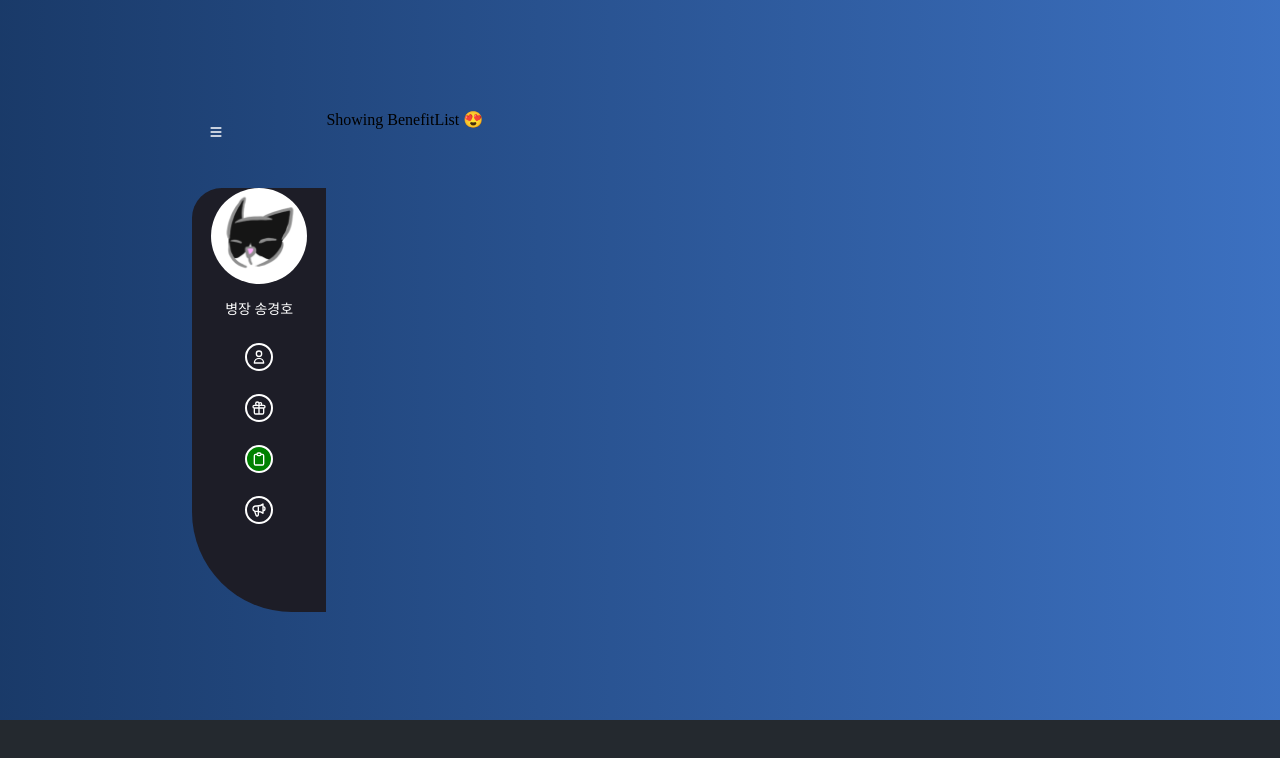
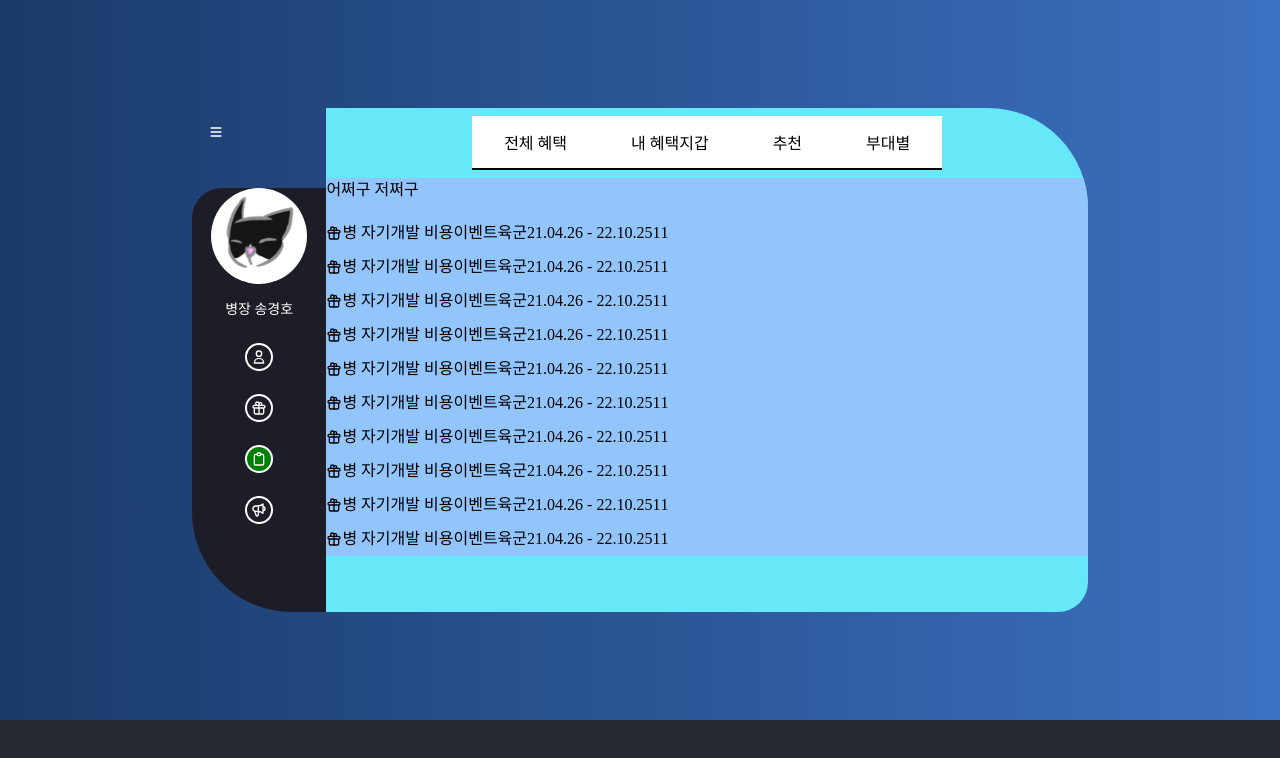
Before and after one commit to osamhack2022/WEB_Own-Nuri_Danuri, a React (Create React App) app in the folder web_fe/: page /dashboard/benefitlist in a window 1280 px wide. Shown: the top 758 px of the page. Built offline with nearby package versions, Linux system fonts and the light colour scheme; a web font is replaced by a local one.

Commit message:
before editor

```diff
--- a/web_fe/src/Pages/Dashboard/BenefitList/BenefitList.tsx
+++ b/web_fe/src/Pages/Dashboard/BenefitList/BenefitList.tsx
@@ -1,8 +1,55 @@
 import * as React from 'react'
+import './BenefitListStyle.css'
+import PostPreview from './PostPreview/PostPreview';
 
-const BenefitList : React.FC = () => {
+const BenefitList: React.FC = () => {
     return (
-        <h1>Showing BenefitList 😍</h1>
+        <div id='BenefitListContainer' className='h-full overflow-hidden bg-cyan-300'>
+            <div id="BenefitListMenu" className='flex justify-around items-center mx-auto my-2 w-fit h-fit bg-white'>
+                <button className='px-8 pt-4 pb-3 border-b-2 border-black'>전체 혜택</button>
+                <button className='px-8 pt-4 pb-3 border-b-2 border-black'>내 혜택지갑</button>
+                <button className='px-8 pt-4 pb-3 border-b-2 border-black'>추천</button>
+                <button className='px-8 pt-4 pb-3 border-b-2 border-black'>부대별</button>
+            </div>
+
+            <div id='ListBoard' className='bg-blue-300'>
+
+                <div id='PostsTitle'>어쩌구 저쩌구</div>
+
+                <div id='Posts'>
+                    <PostPreview
+                        id={1} title={'병 자기개발 비용'} type={'이벤트'} author={'육군'}
+                        period={'21.04.26 - 22.10.25'} like={1} comment={1} />
+                    <PostPreview
+                        id={1} title={'병 자기개발 비용'} type={'이벤트'} author={'육군'}
+                        period={'21.04.26 - 22.10.25'} like={1} comment={1} />
+                    <PostPreview
+                        id={1} title={'병 자기개발 비용'} type={'이벤트'} author={'육군'}
+                        period={'21.04.26 - 22.10.25'} like={1} comment={1} />
+                    <PostPreview
+                        id={1} title={'병 자기개발 비용'} type={'이벤트'} author={'육군'}
+                        period={'21.04.26 - 22.10.25'} like={1} comment={1} />
+                    <PostPreview
+                        id={1} title={'병 자기개발 비용'} type={'이벤트'} author={'육군'}
+                        period={'21.04.26 - 22.10.25'} like={1} comment={1} />
+                    <PostPreview
+                        id={1} title={'병 자기개발 비용'} type={'이벤트'} author={'육군'}
+                        period={'21.04.26 - 22.10.25'} like={1} comment={1} />
+                    <PostPreview
+                        id={1} title={'병 자기개발 비용'} type={'이벤트'} author={'육군'}
+                        period={'21.04.26 - 22.10.25'} like={1} comment={1} />
+                    <PostPreview
+                        id={1} title={'병 자기개발 비용'} type={'이벤트'} author={'육군'}
+                        period={'21.04.26 - 22.10.25'} like={1} comment={1} />
+                    <PostPreview
+                        id={1} title={'병 자기개발 비용'} type={'이벤트'} author={'육군'}
+                        period={'21.04.26 - 22.10.25'} like={1} comment={1} />
+                    <PostPreview
+                        id={1} title={'병 자기개발 비용'} type={'이벤트'} author={'육군'}
+                        period={'21.04.26 - 22.10.25'} like={1} comment={1} />
+                </div>
+            </div>
+        </div>
     )
 }
 
--- /dev/null
+++ b/web_fe/src/Pages/Dashboard/BenefitList/BenefitListStyle.css
@@ -0,0 +1,15 @@
+#BenefitListMenu > button:hover {
+    color: aqua;
+    border-color: aqua;
+}
+
+#ListBoard {
+    height: 75%;
+}
+
+#PostsTitle {
+    height: 10%;
+}
+#Posts {
+    height: 90%;
+}
--- /dev/null
+++ b/web_fe/src/Pages/Dashboard/BenefitList/PostPreview/PostPreview.tsx
@@ -0,0 +1,28 @@
+import * as React from 'react';
+import './PostPreviewStyle.css';
+import { HiOutlineGift } from 'react-icons/hi'
+
+interface Props {
+    id: number;
+    title: string;
+    type: string
+    author: string;
+    period: string;
+    like: number;
+    comment: number;
+}
+
+const PostPreview: React.FC<Props> = ({id, title, type, author, period, like, comment}) => {
+    return (
+        <div id='PostPreview' className='flex items-center w-full'>
+            <HiOutlineGift />
+            <div>{title}{type}</div>
+            <div>{author}</div>
+            <div>{period}</div>
+            <div>{like}</div>
+            <div>{comment}</div>
+        </div>
+    );
+}
+
+export default PostPreview;
--- /dev/null
+++ b/web_fe/src/Pages/Dashboard/BenefitList/PostPreview/PostPreviewStyle.css
@@ -0,0 +1,3 @@
+#PostPreview {
+    height: 10%;
+}
--- a/web_fe/src/Pages/Dashboard/MostBenefit/MostBenefitsStyle.css
+++ b/web_fe/src/Pages/Dashboard/MostBenefit/MostBenefitsStyle.css
@@ -1,7 +1,7 @@
 .MostBenefitSlide {
     width: 300%;
     top:50%;
-    transition: all 0.5s 0s linear;
+    transition: all 0.8s 0s ease-in-out;
 }
 
 #Slide1 {
```
